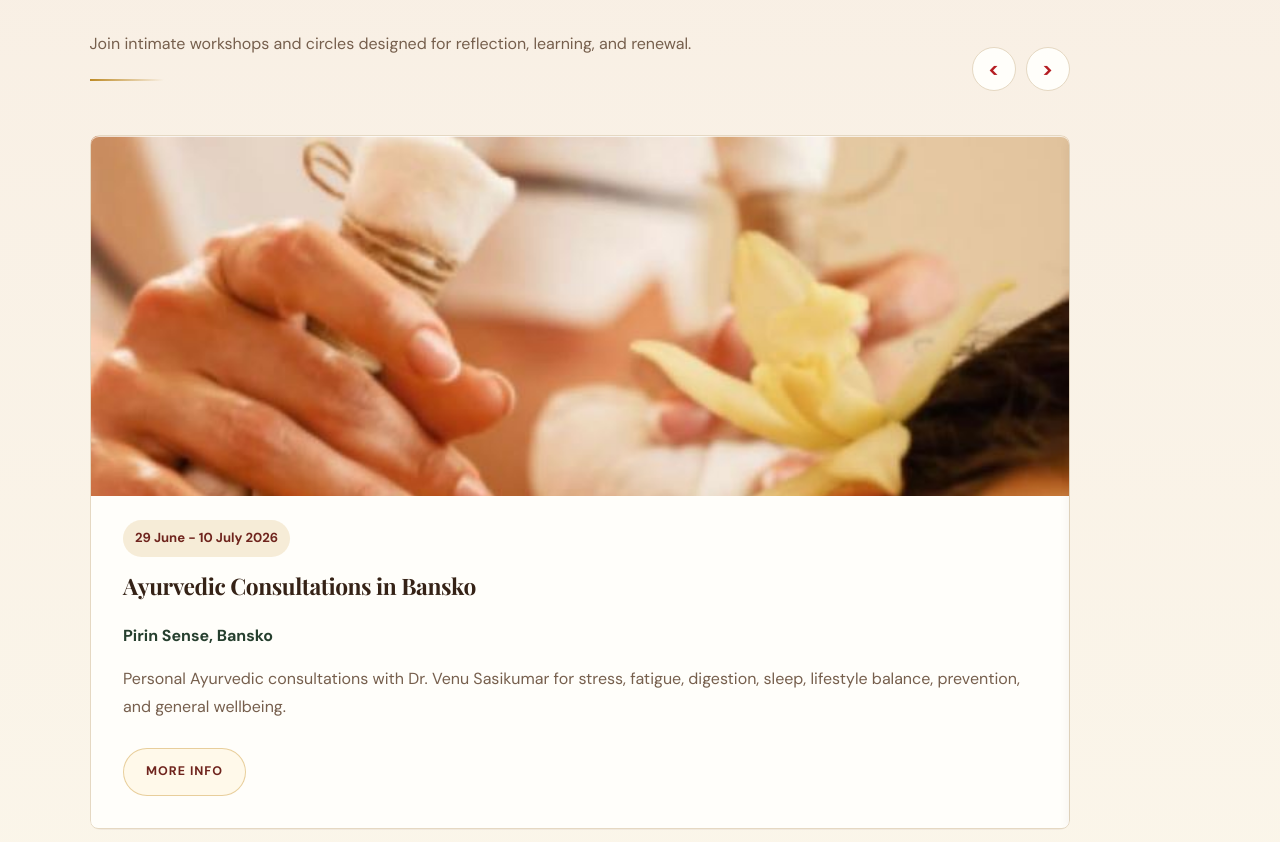
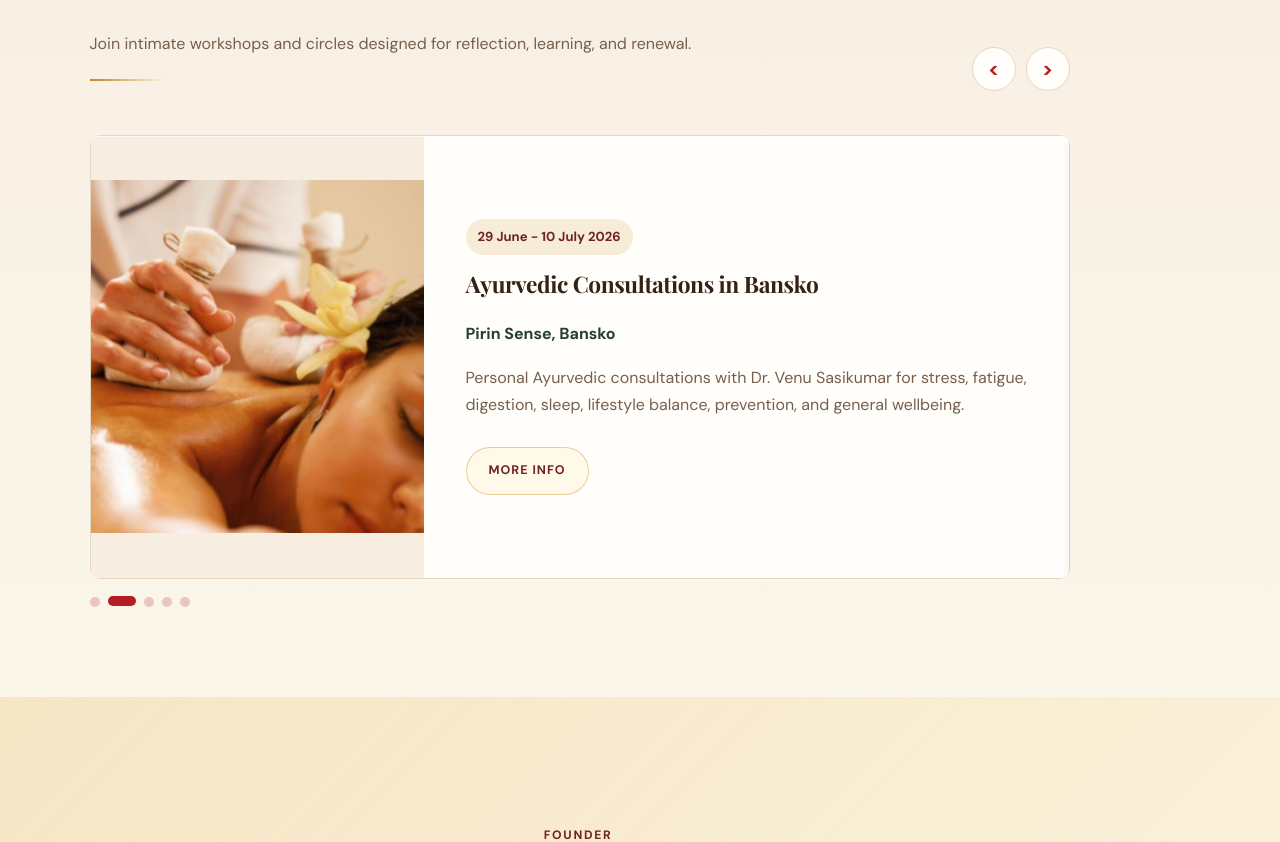
Before and after one commit to lucas953/VedicMaria, a Next.js app: page / in a window 1280 px wide. Shown: the part 960-1802 px from the top of the page. Built offline with nearby package versions, Linux system fonts and the light colour scheme.

Commit message:
Refine carousel event poster layout

```diff
--- a/app/components/EventCarousel.tsx
+++ b/app/components/EventCarousel.tsx
@@ -1,5 +1,6 @@
 "use client";
 
+import Image from "next/image";
 import { useEffect, useState } from "react";
 import type { DatedEvent } from "../eventDates";
 import { useLanguage } from "../i18n";
@@ -85,12 +86,17 @@ export function EventCarousel({
               aria-hidden={index !== visibleIndex}
             >
               {event.image ? (
-                <div
-                  className="event-card-image carousel-card-image"
-                  style={{ backgroundImage: `url("${event.image}")` }}
+                <div className="carousel-card-image">
+                  <Image
+                    src={event.image}
+                    alt=""
+                    width={720}
+                    height={1080}
                     aria-hidden="true"
                   />
+                </div>
               ) : null}
+              <div className="carousel-card-content">
                 <time>{event.date}</time>
                 <h3>{event.title}</h3>
                 <p className="location">{event.location}</p>
@@ -105,6 +111,7 @@ export function EventCarousel({
                 >
                   {buttonLabel}
                 </a>
+              </div>
             </article>
           ))}
         </div>
--- a/app/globals.css
+++ b/app/globals.css
@@ -1427,13 +1427,37 @@ h3 {
 }
 
 .carousel-card {
+  display: grid;
   flex: 0 0 100%;
   min-height: 100%;
+  grid-template-columns: minmax(250px, 34%) 1fr;
+  gap: 0;
+  overflow: hidden;
+  padding: 0;
 }
 
 .carousel-card-image {
-  min-height: clamp(220px, 32vw, 360px);
-  background-position: center 22%;
+  display: grid;
+  min-height: 100%;
+  background: #f7eee1;
+  place-items: center;
+}
+
+.carousel-card-image img {
+  width: 100%;
+  height: 100%;
+  max-height: 430px;
+  object-fit: contain;
+  object-position: center;
+}
+
+.carousel-card-content {
+  display: flex;
+  min-width: 0;
+  flex-direction: column;
+  align-items: flex-start;
+  justify-content: center;
+  padding: clamp(26px, 4vw, 42px);
 }
 
 .carousel-card .button {
@@ -1755,6 +1779,20 @@ textarea {
     order: -1;
   }
 
+  .carousel-card {
+    grid-template-columns: 1fr;
+  }
+
+  .carousel-card-image {
+    min-height: auto;
+    padding: 18px 18px 0;
+  }
+
+  .carousel-card-image img {
+    max-height: 620px;
+    border-radius: 16px;
+  }
+
   .event-final-cta {
     align-items: flex-start;
     flex-direction: column;
```
Lines whose indentation alone changed are shown as unchanged.
